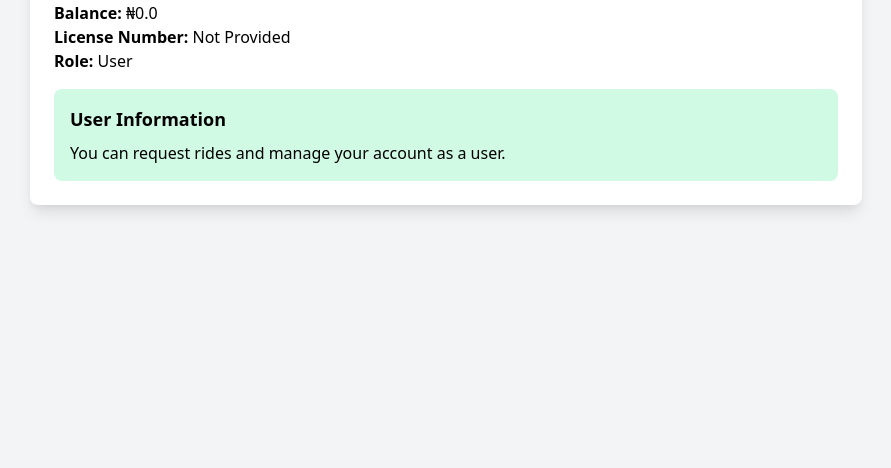
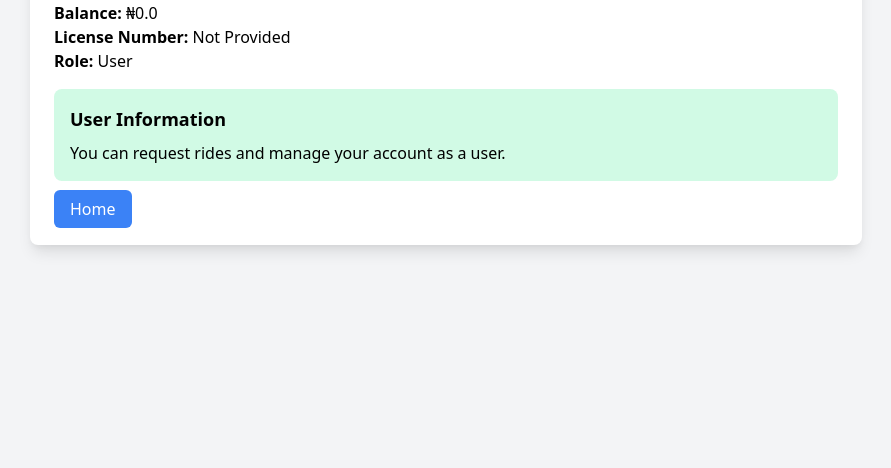
Before and after one commit to HaywhyDev/geo-ride, a Flask app: page /profile in a window 1280 px wide. Shown: the part 219-687 px from the top of the page, without its empty margins (194-1085 px from the left). Run offline with Flask 3, Linux system fonts and the light colour scheme; the visitor is signed in with stand-in values (Sample User, id 1); some libraries are stand-ins or nearby versions.

Commit message:
Update profile.html

```diff
--- a/geo_ride/templates/Page/profile.html
+++ b/geo_ride/templates/Page/profile.html
@@ -52,7 +52,9 @@
             {% endif %}
 
             <!-- Edit Profile Button -->
-
+            <div class="mt-4">
+                <a href="/" class="bg-blue-500 text-white py-2 px-4 rounded-md hover:bg-blue-600">Home</a>
+            </div>
         </div>
     </main>
 
```
